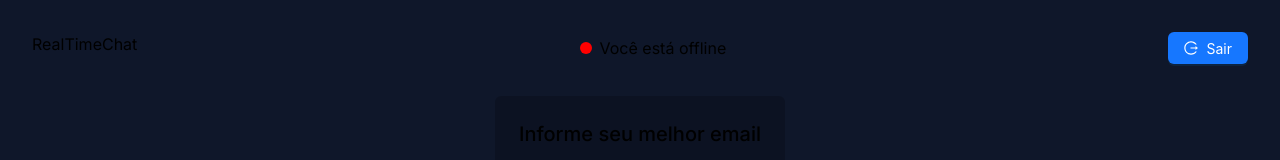
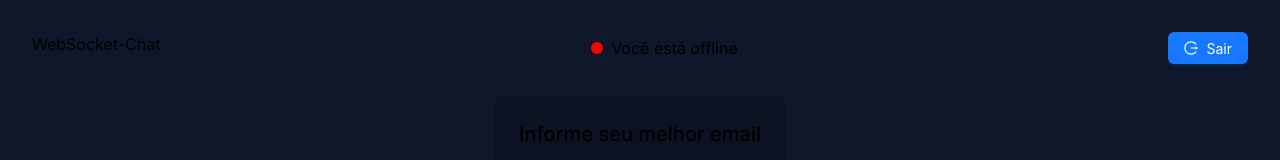
Before and after one commit to GabrielFeijo/WebSocket-Chat, a Next.js app: page / in a window 1280 px wide. Shown: the top 160 px of the page. Built offline with nearby package versions, Linux system fonts and the light colour scheme.

Commit message:
feat: ✨update project title

```diff
--- a/src/app/page.tsx
+++ b/src/app/page.tsx
@@ -128,7 +128,7 @@ export default function ChatRoomEntry() {
 	return (
 		<div className='p-8 h-screen bg-slate-900'>
 			<header className='flex justify-between'>
-				<h1 className=''>RealTimeChat</h1>
+				<h1 className=''>WebSocket-Chat</h1>
 				<Status
 					status={ws ? 'Você está online' : 'Você está offline'}
 					color={ws ? 'green' : 'red'}
```
